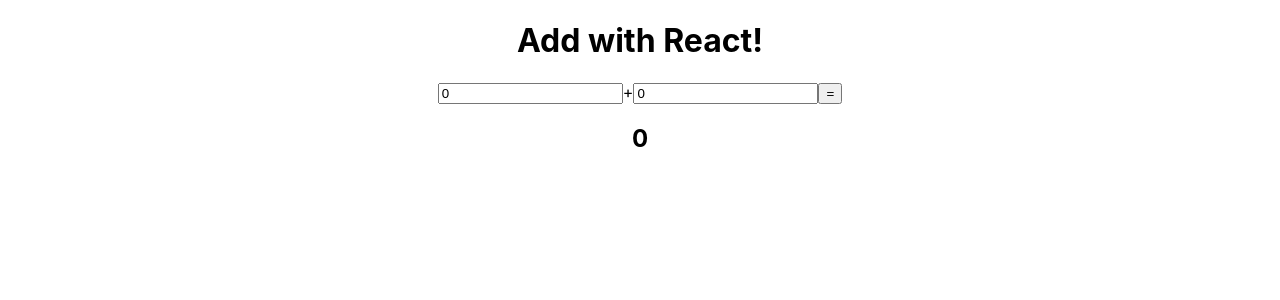
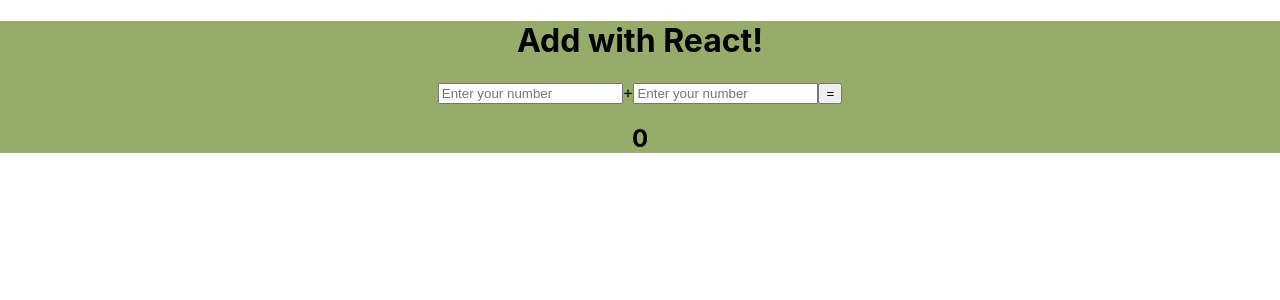
Before and after one commit to monicaleep/basic-react-calc, a React (Create React App) app: page / in a window 1280 px wide. Shown: the top 300 px of the page. Built offline with nearby package versions, Linux system fonts and the light colour scheme.

Commit message:
update commit

```diff
--- a/src/components/Calculator.jsx
+++ b/src/components/Calculator.jsx
@@ -1,12 +1,20 @@
-import React, { useState } from 'react'
+import React, { useState, useEffect } from 'react'
 import Output from './Output'
 import NumberInput from './NumberInput'
+import Operator from './Operator'
 
 const Calculator = () => {
-  // const operators = ['+','-','*','÷']
-    const [num1, setNum1] = useState(0)
+    const [num1, setNum1] = useState()
     const [num2, setNum2] = useState(0)
     const [result, setResult] = useState(0)
+    const [color, setColor] = useState('')
+
+    useEffect(()=>{
+      const red = Math.random() * 255
+      const green = Math.random() * 255
+      const blue = Math.random() * 255
+      setColor(`rgb(${red},${green},${blue})`)
+    },[])
 
 
 
@@ -16,12 +24,12 @@
     }
 
         return (
-          <div className="container">
+          <div className="container" style={{backgroundColor:color}}>
             <h1>Add with React!</h1>
             <div className="add">
-              <NumberInput value={num1} handleChange={(e)=>setNum1(+e.target.value)}/>
-              <span>+</span>
-              <NumberInput value={num2} handleChange={(e)=>setNum2(+e.target.value)}/>
+              <NumberInput value={num1 || ''} handleChange={(e)=>setNum1(+e.target.value)}/>
+              <Operator type="add"/>
+              <NumberInput value={num2 || ''} handleChange={(e)=>setNum2(+e.target.value)}/>
               <button onClick={() =>makeResult()}>=</button>
               <Output value={result}/>
             </div>
--- a/src/components/NumberInput.jsx
+++ b/src/components/NumberInput.jsx
@@ -5,7 +5,7 @@
     return (
         <input type="number"
                     name="num1"
-                    placeholder="Enter your first number"
+                    placeholder="Enter your number"
                     value={props.value}
                     onChange={props.handleChange}
                     />
--- a/src/components/Operator.jsx
+++ b/src/components/Operator.jsx
@@ -1,6 +1,14 @@
 import React  from 'react'
 
 
-export default Operator = (props) => {
+const Operator = (props) => {
+    switch (props.type){
+        case "add":
+            return <span>+</span>
+        default:
+            return <span></span>
 
+    }
 }
+
+export default Operator
```
